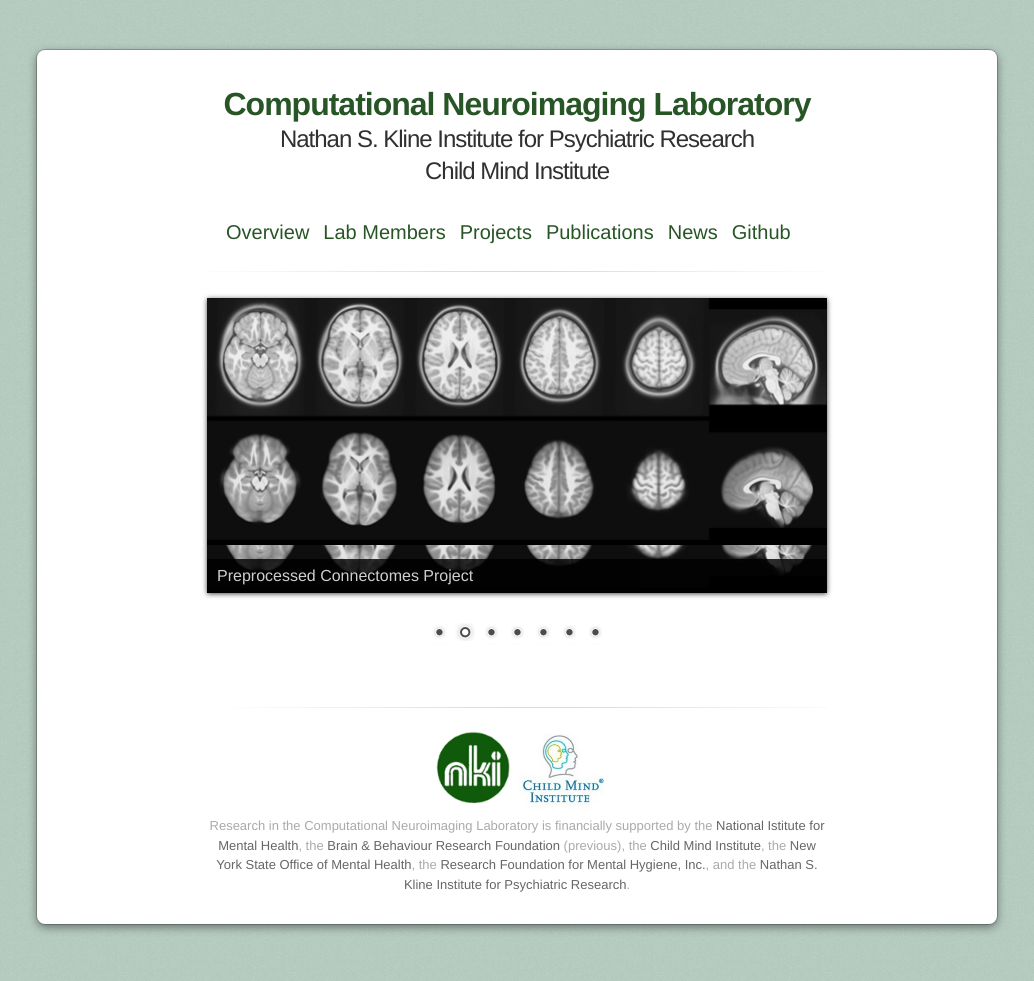
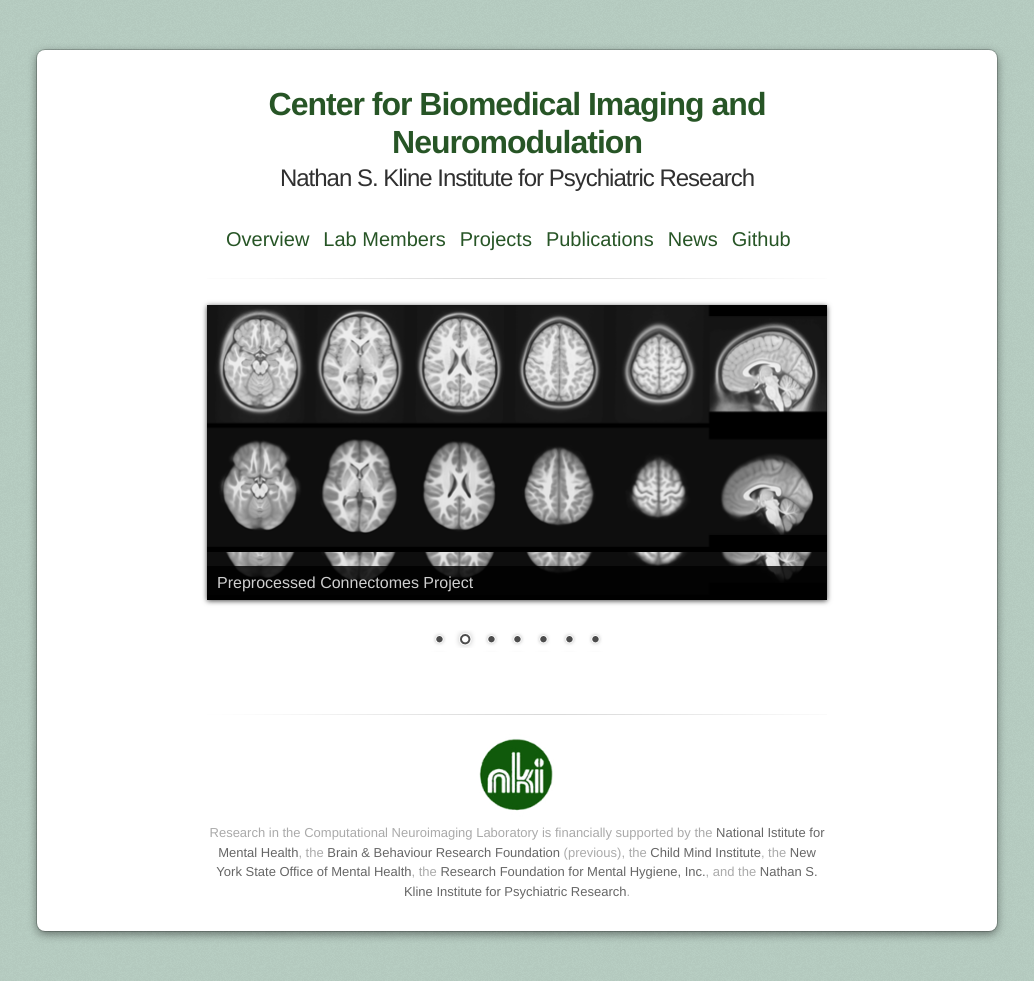
Before and after one commit to computational-neuroimaging-lab/cbin_web, a Jekyll site: the page built from index.md, in a window 1280 px wide. Shown: the whole page, without its empty margins (123-1157 px from the left). Built offline with Jekyll 4.4.1, drawn with Linux system fonts in a browser that asks for light colours; nearby versions of some CDN libraries; some web fonts are replaced; Markdown is read by kramdown in place of the engine named in the settings.

Commit message:
small changes to the page template

```diff
--- a/_layouts/page.html
+++ b/_layouts/page.html
@@ -14,7 +14,7 @@
     <!--[if lt IE 9]>
     <script src="//html5shiv.googlecode.com/svn/trunk/html5.js"></script>
     <![endif]-->
-    <title>Computational NeuroImaging Lab</title>
+    <title>Center for Biomedical Imaging and Neuromodulation</title>
   </head>
 
   <body>
@@ -23,9 +23,8 @@
 
         <header>
           <center>
-          <h1>Computational Neuroimaging Laboratory</h1>
+          <h1>Center for Biomedical Imaging and Neuromodulation</h1>
           <h2><a href="http://www.rfmh.org/nki/" target="_blank">Nathan S. Kline Institute for Psychiatric Research</a></h2>
-          <h2><a href="http://www.childmind.org" target="_blank">Child Mind Institute</a></h2>
           <!--<h2>{{page.title}}</h2>-->
         </header>
 
@@ -47,7 +46,7 @@
 
         <footer>
             <center>
-            <a href="http://www.rfmh.org"><img src="images/nki_logo.jpg" height = "84"></a><a href="http://www.childmind.org"><img src="images/cmi_logo.jpg" height="84"></a>
+            <a href="http://www.rfmh.org"><img src="images/nki_logo.jpg" height = "84"></a>
         </center>
               <center>Research in the Computational Neuroimaging Laboratory is financially supported by the <a href="http://www.nimh.nih.gov/index.shtml">National Istitute for Mental Health</a>, the <a href="https://bbrfoundation.org">Brain & Behaviour Research Foundation</a> (previous), the <a href="http://www.childmind.org">Child Mind Institute</a>, the <a href="http://www.omh.ny.gov/">New York State Office of Mental Health</a>, the <a href="http://corporate.rfmh.org">Research Foundation for Mental Hygiene, Inc.</a>, and the <a href="http://www.rfmh.org">Nathan S. Kline Institute for Psychiatric Research</a>.</center>
         </footer>
```
